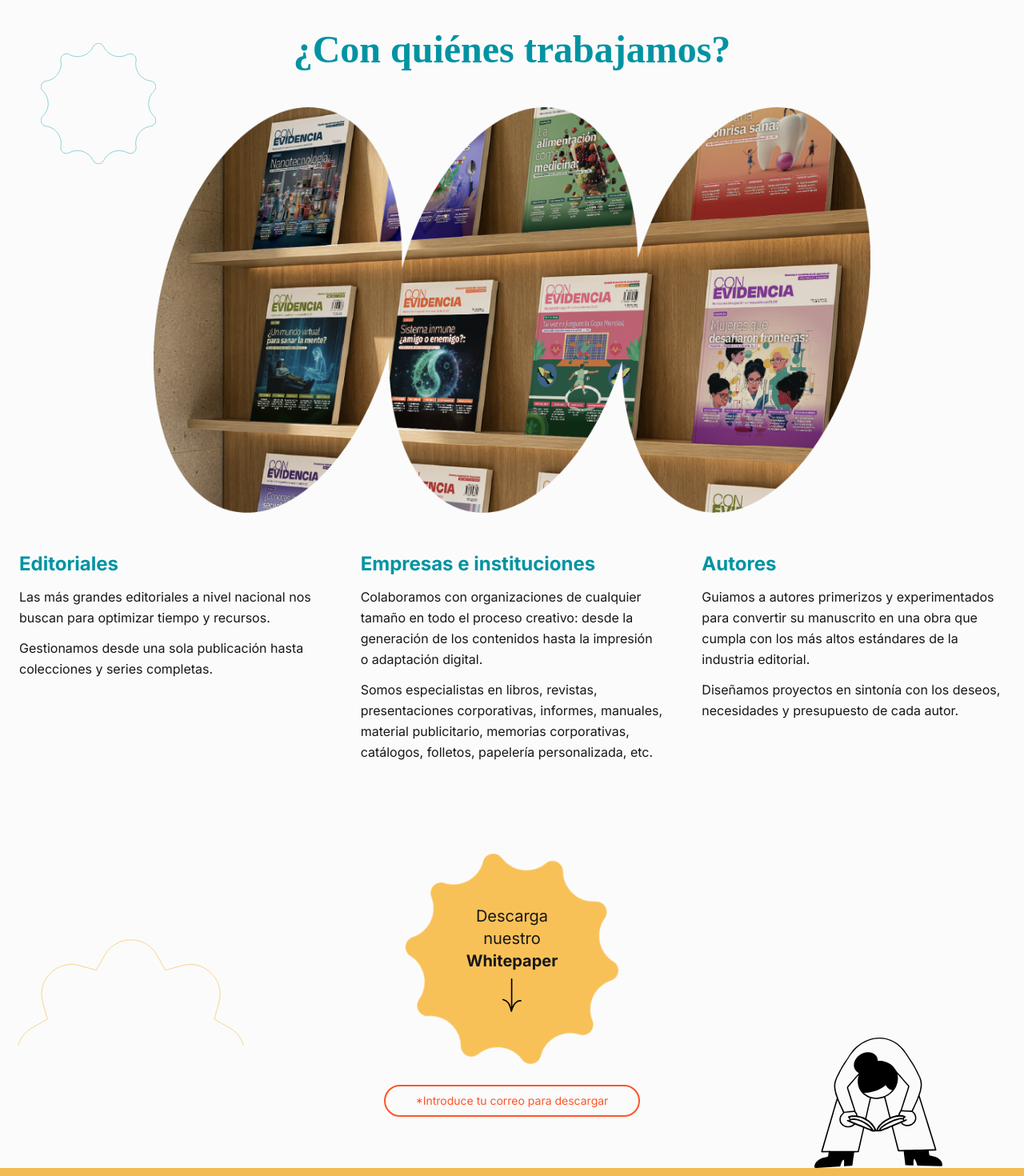
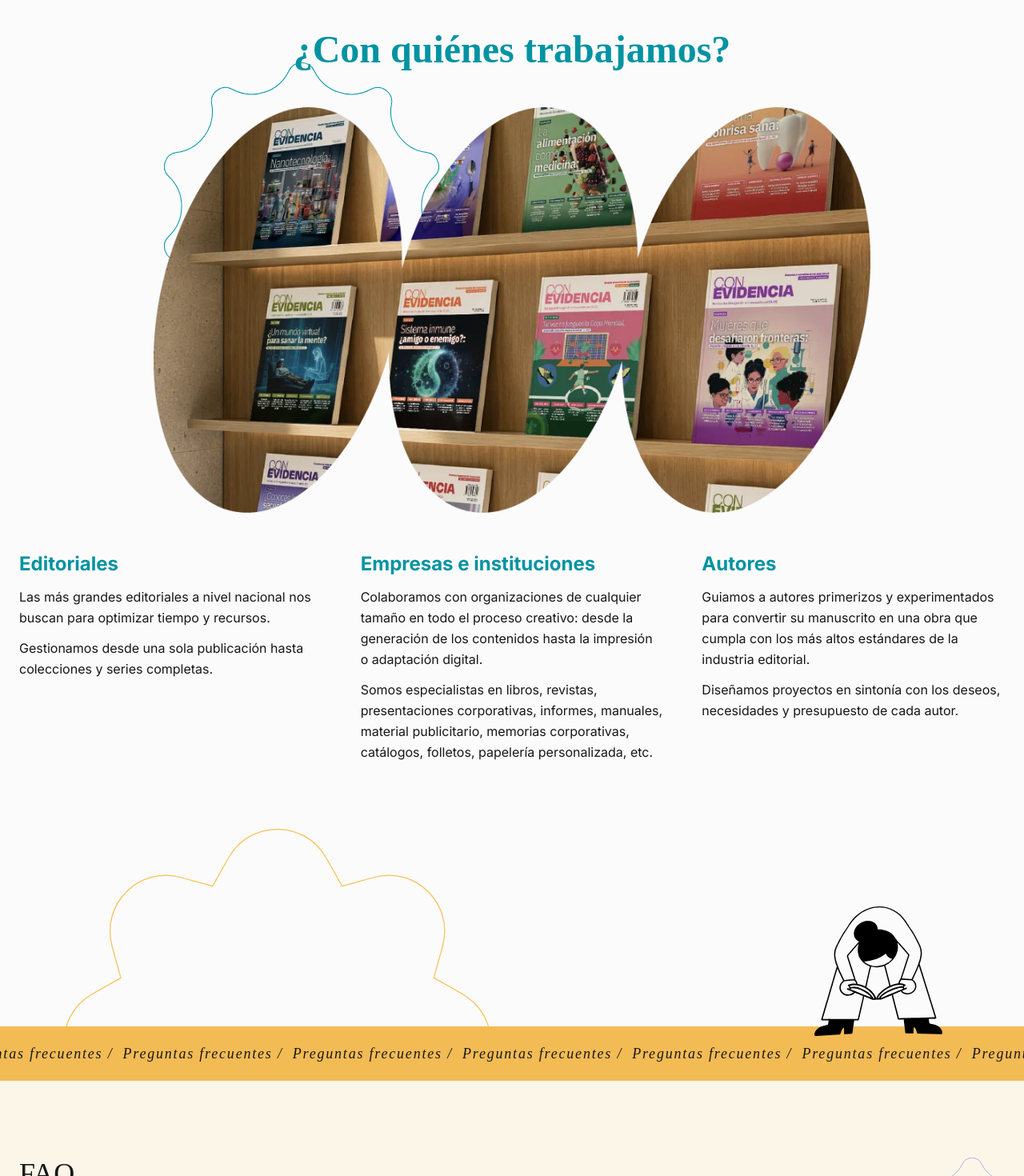
Before and after one commit to jonasoft06/alfabetica-webapp, a Next.js app: page / in a window 1280 px wide. Shown: the part 3620-5090 px from the top of the page at 80% size. Built offline with nearby package versions, Linux system fonts and the light colour scheme; a web font is replaced by a local one.

Commit message:
refactor:  clients-types band and add FAQ marquee spacing

```diff
--- a/src/components/home/clients-types/clients-types.tsx
+++ b/src/components/home/clients-types/clients-types.tsx
@@ -28,33 +28,32 @@ const columns = [
 export default function ClientsTypes() {
   return (
     <section className="relative overflow-hidden bg-alf-near-white px-6 py-20">
-      {/* Shape decorativo izquierdo — solo escritorio */}
       <Image
         src="/svg/home/clients-types/shape-left-clients.svg"
         alt=""
+        aria-hidden="true"
         width={140}
         height={140}
-        className="absolute left-[4%] top-24 hidden w-28 max-w-none xl:w-36 lg:block"
+        unoptimized
+        className="absolute left-[16%] top-30 hidden w-28 max-w-none xl:w-86 lg:block"
       />
 
       <div className="relative z-10 mx-auto max-w-7xl">
         {/* Título */}
-        <h2 className="mb-12 text-center font-heading text-4xl font-bold text-alf-turquoise xl:text-5xl">
+        <h2 className="mb-12 text-center font-heading text-4xl font-semibold text-alf-turquoise xl:text-5xl">
           ¿Con quiénes trabajamos?
         </h2>
 
-        {/* Foto galería de libros */}
         <div className="mb-12 flex justify-center">
           <Image
-            src="/images/home/clients-types/photo-clients.png"
+            src="/images/home/clients-types/photo-clients.webp"
             alt="Galería de libros publicados por Alfabética"
-            width={800}
-            height={400}
+            width={990}
+            height={560}
             className="h-auto w-full max-w-4xl"
           />
         </div>
 
-        {/* Tres columnas de texto */}
         <div className="grid grid-cols-1 gap-10 md:grid-cols-3 lg:gap-12">
           {columns.map((col) => (
             <div key={col.title} className="flex flex-col gap-3">
--- a/src/components/home/clients-types/whitepaper.tsx
+++ b/src/components/home/clients-types/whitepaper.tsx
@@ -2,31 +2,36 @@
 import Image from "next/image";
 import DownloadBlock from "./email-form";
 
+// Primera etapa: la descarga del whitepaper aún no está definida
+// (backend + contenido). Se reactiva poniendo esto en true.
+const SHOW_DOWNLOAD = false;
+
 export default function Whitepaper() {
   return (
-    <section className="relative overflow-hidden bg-alf-near-white px-6 pt-8 pb-0">
-      {/* Shape decorativo abajo-izquierda, pegado al fondo */}
+    <section className="relative z-10 bg-alf-near-white px-6 py-0 lg:min-h-[230px] xl:min-h-[250px]">
       <Image
         src="/svg/home/clients-types/shape-bottom-paper.svg"
         alt=""
         width={320}
         height={220}
-        className="absolute bottom-0 left-0 hidden w-64 max-w-none xl:w-80 lg:block"
+        className="absolute -bottom-72 left-10 hidden w-64 max-w-none lg:block xl:w-[600px]"
       />
 
-      {/* Ilustración del personaje abajo-derecha, pegada al fondo */}
+      {/* Personaje, abajo-derecha (ya queda pegado con bottom-0). */}
       <Image
         src="/svg/home/clients-types/illustration-clients.svg"
         alt=""
         width={180}
         height={200}
-        className="absolute bottom-0 right-[8%] hidden w-32 max-w-none xl:w-40 lg:block"
+        className="absolute -bottom-3 z-60 right-[8%] hidden w-32 max-w-none lg:block xl:w-40"
       />
 
-      {/* Contenido central */}
-      <div className="relative z-10 mx-auto flex max-w-7xl flex-col items-center pb-16">
-        <DownloadBlock />
-      </div>
+      {/* Solo se renderiza cuando la descarga está activa. */}
+      {SHOW_DOWNLOAD && (
+        <div className="relative z-10 mx-auto flex max-w-7xl flex-col items-center pb-16">
+          <DownloadBlock />
+        </div>
+      )}
     </section>
   );
 }
--- a/src/components/marquee/faq-marquee.tsx
+++ b/src/components/marquee/faq-marquee.tsx
@@ -13,6 +13,7 @@ export default function FaqMarquee() {
       items={items}
       bgClass="bg-alf-tan-sun"
       textClass="text-alf-eerie-black"
+      paddingClass="py-5"
     />
   );
 }
--- a/src/components/marquee/text-marquee.tsx
+++ b/src/components/marquee/text-marquee.tsx
@@ -13,6 +13,7 @@ type TextMarqueeProps = {
   textClass: string;
   iconPosition?: "before" | "after";
   repeat?: number;
+  paddingClass?: string;
 };
 
 export default function TextMarquee({
@@ -21,6 +22,7 @@ export default function TextMarquee({
   textClass,
   iconPosition = "after",
   repeat = 12,
+  paddingClass,
 }: TextMarqueeProps) {
   const repeated = Array.from({ length: repeat }, () => items).flat();
 
@@ -37,7 +39,7 @@ export default function TextMarquee({
   );
 
   return (
-    <Marquee className={bgClass}>
+    <Marquee className={`${bgClass} ${paddingClass ?? ""}`}>
       {repeated.map((item, i) => (
         <div
           key={i}
```
Also changed, not shown: public/images/home/clients-types/photo-clients.png (deleted), public/images/home/clients-types/photo-clients.webp (added).
